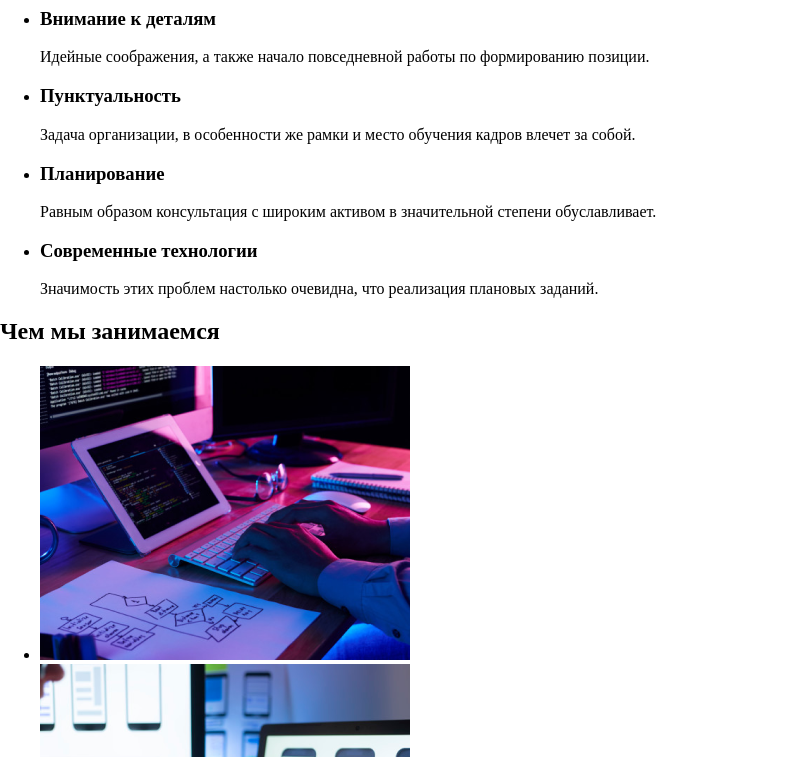
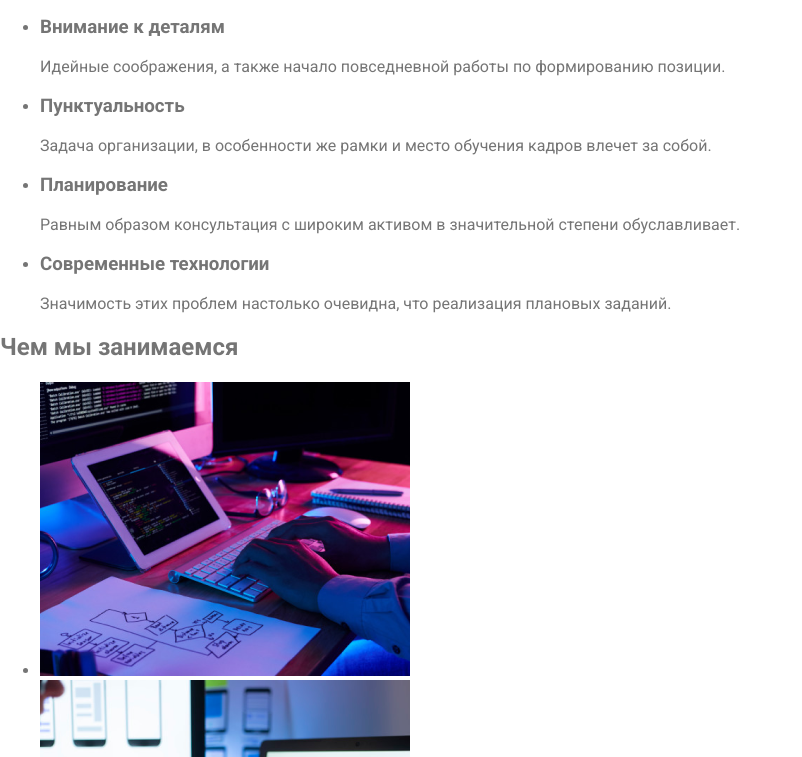
Before and after one commit to IrynaKolesnyk/goit-markup-hw-02, a plain HTML site: page index.html in a window 1280 px wide. Shown: the part 294-1051 px from the top of the page, without its empty margins (0-802 px from the left). Drawn offline with Linux system fonts and the light colour scheme.

Commit message:
Подключение шрифтов

```diff
--- a/css/styles.css
+++ b/css/styles.css
@@ -1,2 +1,15 @@
+:root {
+  --primary-text-color: #757575;
+  --title-color: #212121;
+  --accent-color: #2196f3;
+  --primary-bg-color: #ffffff;
+  --dark-bg-color: #2f303a;
+  --grey-bg-color: #f5f4fa;
+}
+
 body {
+  background-color: var(--primary-bg-color);
+  color: var(--primary-text-color);
+  font-family: 'Roboto', sans-serif;
+  line-height: 1.2;
 }
--- a/index.html
+++ b/index.html
@@ -6,6 +6,8 @@
     <meta name="viewport" content="width=device-width, initial-scale=1.0">
     <title>Studio</title>
     <link rel="stylesheet" href="./css/normalize.css">
+    <link rel="preconnect" href="https://fonts.gstatic.com">
+    <link href="https://fonts.googleapis.com/css2?family=Raleway:wght@400;700&family=Roboto:wght@400;500;700;900&display=swap" rel="stylesheet">
     <link rel="stylesheet" href="./css/styles.css">
 </head>
 <body>
```
Also changed, not shown: portfolio.html (+2 -0 lines).
